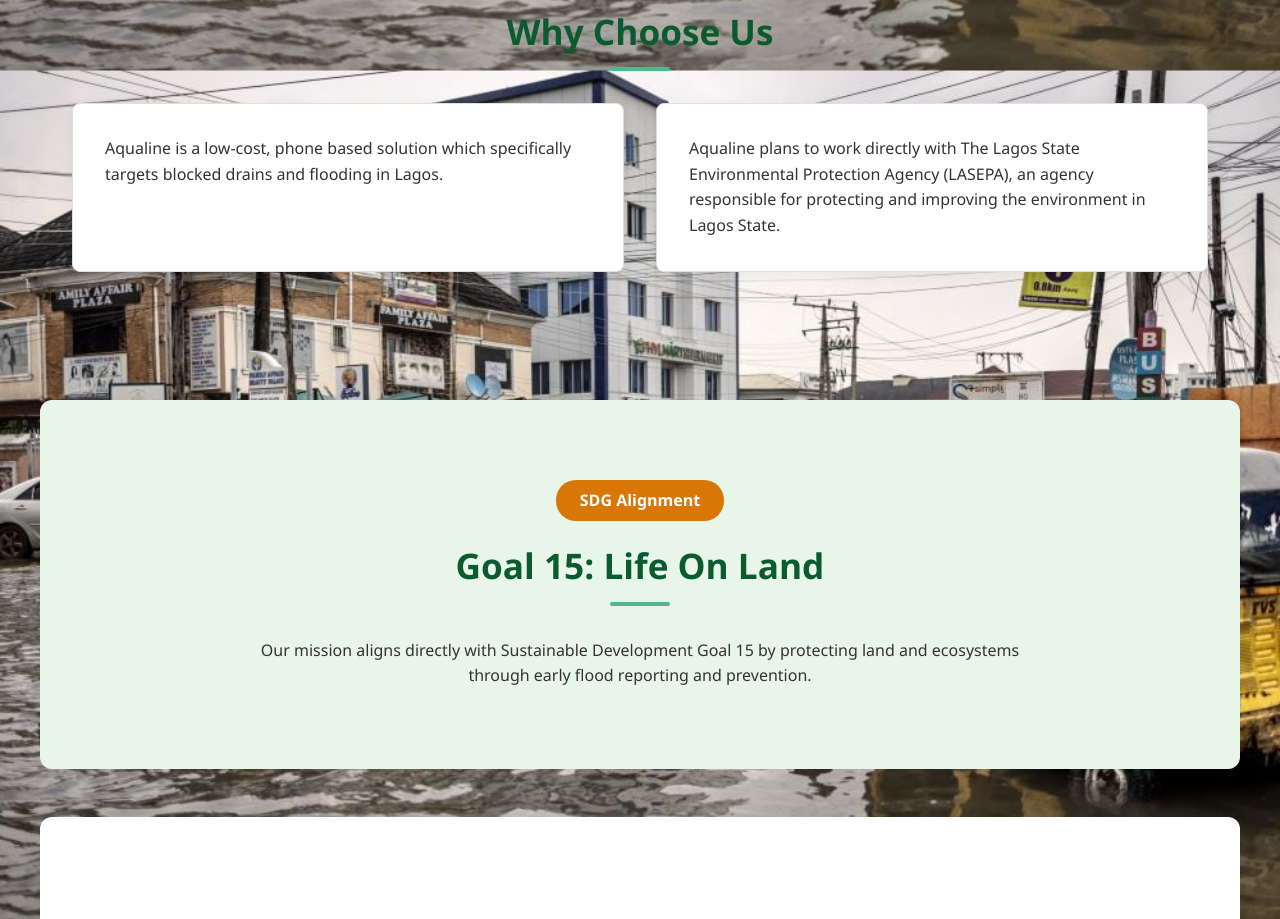
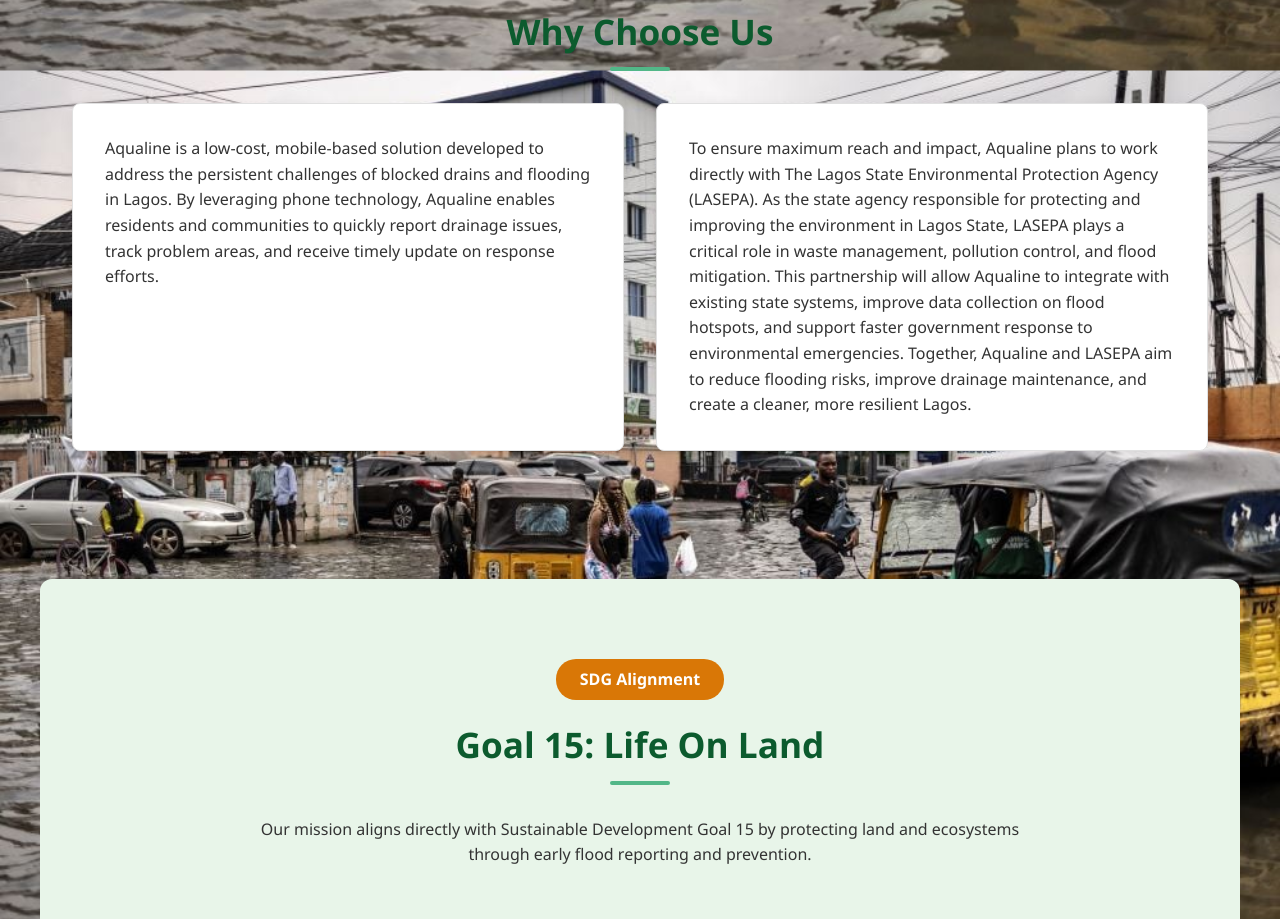
Before and after one commit to D-Larsh/Aqualine, a plain HTML site: page index.html in a window 1280 px wide. Shown: the part 1637-2556 px from the top of the page. Drawn offline with Linux system fonts and the light colour scheme.

Commit message:
Update index.html

```diff
--- a/index.html
+++ b/index.html
@@ -77,10 +77,11 @@
     <h2 class="section-title">Why Choose Us</h2>
     <div class="card-grid">
         <div class="card">
-            <p>Aqualine is a low-cost, phone based solution which specifically targets blocked drains and flooding in Lagos.</p>
+            <p>Aqualine is a low-cost, mobile-based solution developed to address the persistent challenges of blocked drains and flooding in Lagos. By leveraging phone technology, Aqualine enables residents and communities to quickly report drainage issues, track problem areas, and receive timely update on response efforts.</p>
         </div>
         <div class="card">
-            <p>Aqualine plans to work directly with The Lagos State Environmental Protection Agency (LASEPA), an agency responsible for protecting and improving the environment in Lagos State.</p>
+            <p>To ensure maximum reach and impact, Aqualine plans to work directly with The Lagos State Environmental Protection Agency (LASEPA). As the state agency responsible for protecting and improving the environment in Lagos State, LASEPA plays a critical role in waste management, pollution control, and flood mitigation. This partnership will allow Aqualine to integrate with existing state systems, improve data collection on flood hotspots, and support faster government response to environmental emergencies.
+            Together, Aqualine and LASEPA aim to reduce flooding risks, improve drainage maintenance, and create a cleaner, more resilient Lagos.</p>
         </div>
     </div>
 </section>
```
